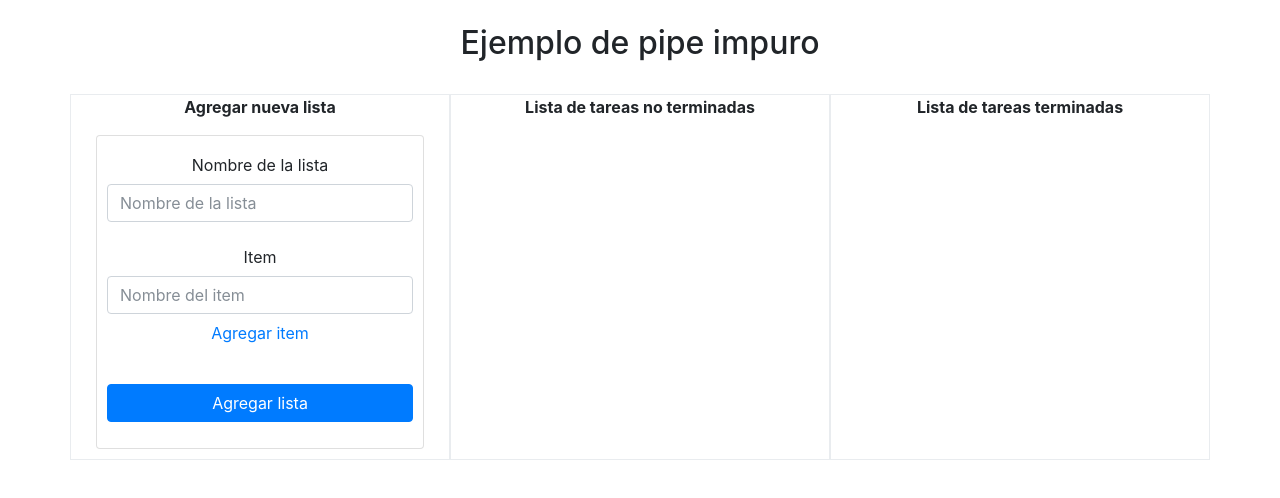
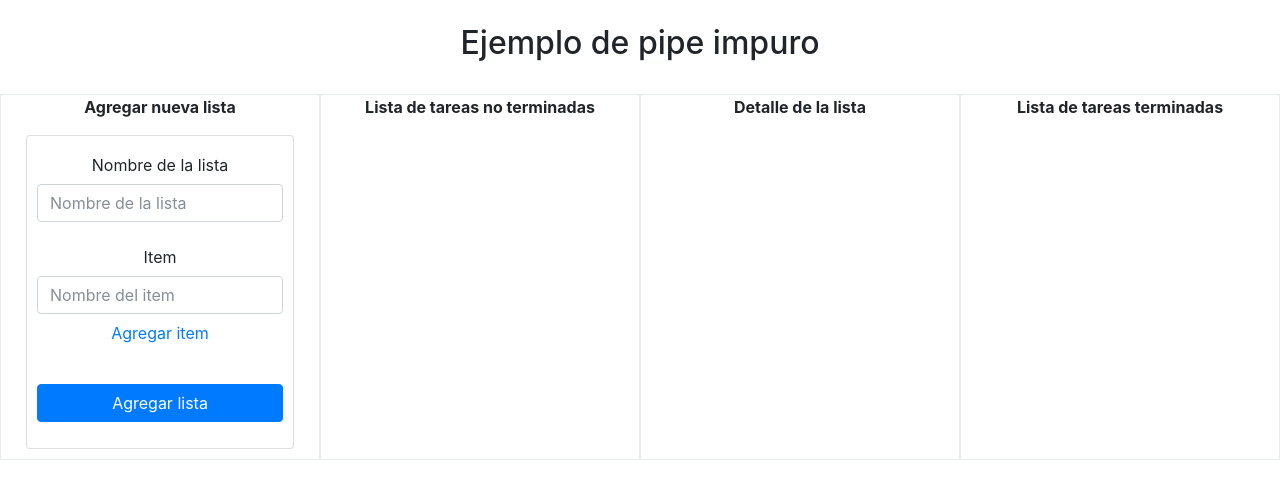
Before and after one commit to AngelManuel1995/ImpurePipe, an Angular app: page / in a window 1280 px wide. Shown: the top 498 px of the page. Built offline with nearby package versions, Linux system fonts and the light colour scheme.

Commit message:
placeholder pipe ready and applied

```diff
--- a/src/app/app.component.html
+++ b/src/app/app.component.html
@@ -1,4 +1,4 @@
-<div class="container">
+<div class="container-fluid">
   <br>
   <div class="row">
     <div class="col-md-12 text-center">
@@ -7,15 +7,19 @@
   </div>
   <br>
   <div class="row">
-    <div class="col-md-4 text-center border">
+    <div class="col-md-3 text-center border">
         <app-add>Cargando...</app-add>
     </div>
 
-    <div class="col-md-4 text-center border">
+    <div class="col-md-3 text-center border">
       <app-unfinished>Cargando ...</app-unfinished>
     </div>
 
-    <div class="col-md-4 text-center border">
+    <div class="col-md-3 text-center border">
+     <p><strong>Detalle de la lista</strong></p>
+    </div>
+
+    <div class="col-md-3 text-center border">
       <app-finished>Cargando ...</app-finished>
     </div>
 
--- a/src/app/app.module.ts
+++ b/src/app/app.module.ts
@@ -8,6 +8,7 @@ import { UnfinishedComponent } from './components/unfinished/unfinished.componen
 import { FinishedComponent } from './components/finished/finished.component';
 import { ListService }       from './services/list.service';
 import { AddComponent }      from './components/add/add.component';
+import { PlaceholderPipe }   from './pipes/placeholder.pipe';
 
 @NgModule({
   declarations: [
@@ -15,7 +16,8 @@ import { AddComponent }      from './components/add/add.component';
     HomeComponent,
     UnfinishedComponent,
     FinishedComponent,
-    AddComponent
+    AddComponent,
+    PlaceholderPipe
   ],
   imports: [
     BrowserModule,
--- a/src/app/components/add/add.component.html
+++ b/src/app/components/add/add.component.html
@@ -3,7 +3,7 @@
 </p>
 <div class="card margin-5px">
 	<div class="form-group">
-		<label class="col-form-label" for="formGroupExampleInput">Nombre de la lista</label>
+		<label class="col-form-label" for="formGroupExampleInput">{{ listName | placeholder:'Nombre de la lista'}}</label>
 		<input type="text" class="form-control" id="formGroupExampleInput" placeholder="Nombre de la lista" [(ngModel)]="listName" name="listName">
 	</div>
 	<div class="form-group">
--- /dev/null
+++ b/src/app/pipes/placeholder.pipe.ts
@@ -0,0 +1,13 @@
+import { Pipe, PipeTransform } from '@angular/core';
+
+@Pipe({
+    name:'placeholder'
+})
+
+export class PlaceholderPipe implements PipeTransform{
+
+    transform(value:string, defecto:string){
+        return (value) ? value : defecto;
+    }
+
+}
```
Also changed, not shown: src/app/components/unfinished/unfinished.component.html (+6 -2 lines).
